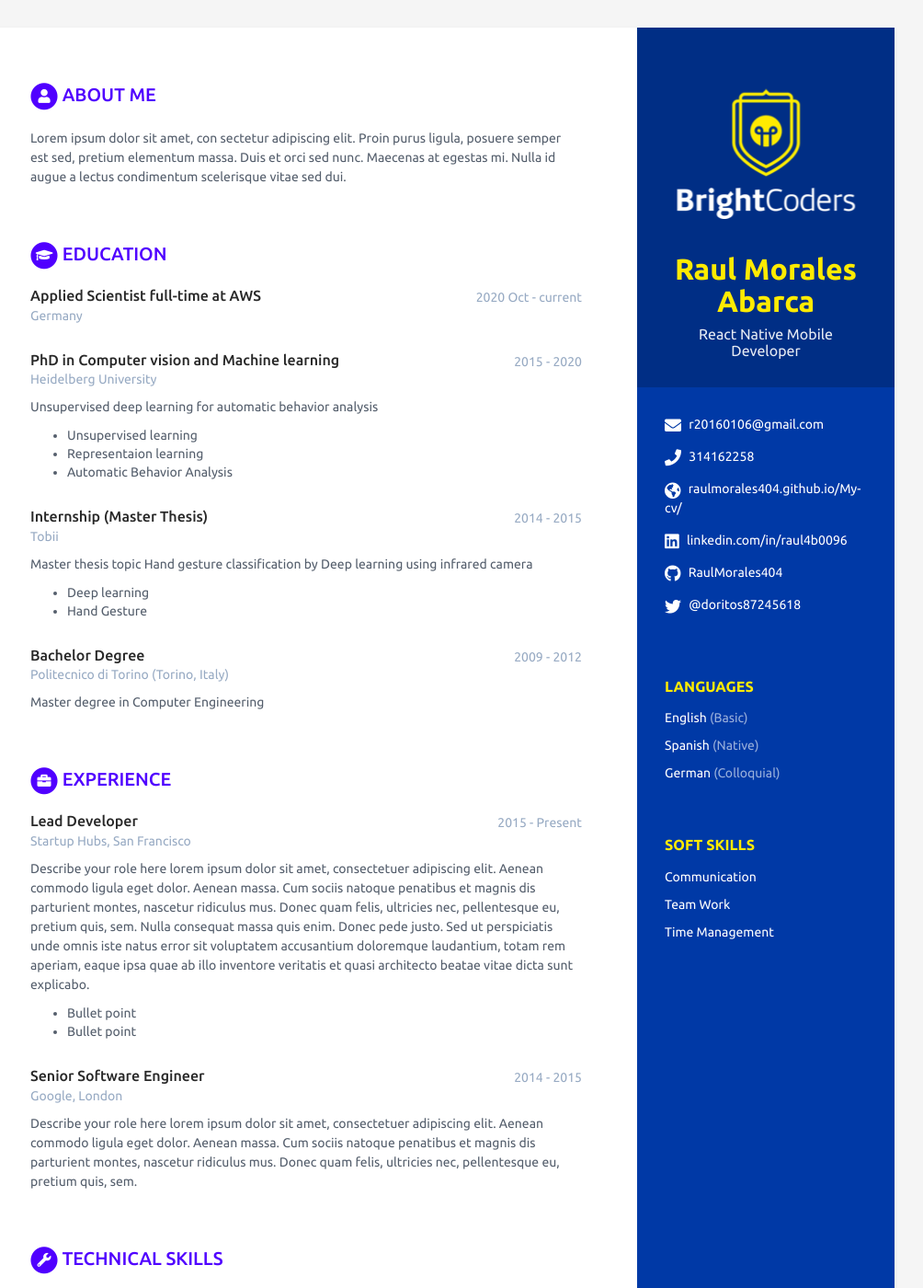
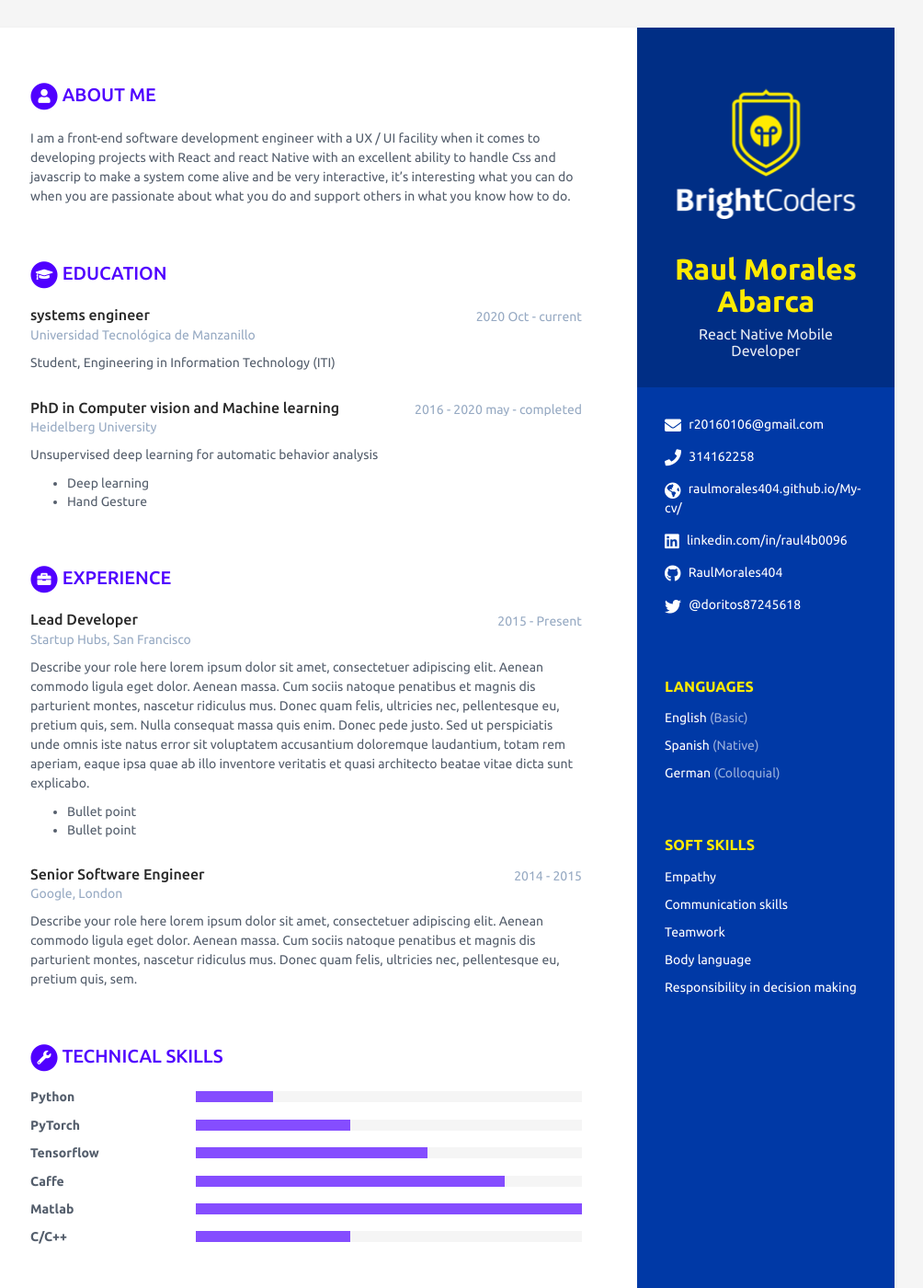
Before and after one commit to BC-MAY-21-RN/scorecard-RaulMorales404, a Jekyll site: the page built from index.html, in a window 1280 px wide and 1400 px high. Shown: the whole window at 92% size, without its empty margins (167-1171 px from the left). Built offline with Jekyll 4.4.1, drawn with Linux system fonts in a browser that asks for light colours.

Commit message:
add university
 add university

```diff
--- a/_data/data.yml
+++ b/_data/data.yml
@@ -36,52 +36,43 @@ sidebar:
       level: Colloquial
 # Registra aquí tus soft skills. Agrega o elimina según sea necesario
   interests:
-    - item: Communication
+    - item: Empathy
       link: # dejar en blanco
 
-    - item: Team Work
+    - item: Communication skills
       link: # dejar en blanco
 
-    - item: Time Management
+    - item: Teamwork
+      link: # dejar en blanco
+
+    - item: Body language
+      link: # dejar en blanco
+
+    - item: Responsibility in decision making
       link: # dejar en blanco
 
 # Registra aquí un resumen de tu perfil
 career-profile:
   title: About Me # NO MODIFICAR
   summary: |
-    Lorem ipsum dolor sit amet, con sectetur adipiscing elit. Proin purus ligula, posuere semper est sed, pretium elementum massa. Duis et orci sed nunc. Maecenas at egestas mi. Nulla id augue a lectus condimentum scelerisque vitae sed dui.
+    I am a front-end software development engineer with a UX / UI facility when it comes to developing projects with React and react Native with an excellent ability to handle Css and javascrip to make a system come alive and be very interactive, it's interesting what you can do when you are passionate about what you do and support others in what you know how to do.
 
 # Registra aquí tus estudios. Agrega o elimina según sea necesario
 educationcomplete:
-  - degree: Applied Scientist full-time at AWS
-    university: Germany
+  - degree: systems engineer
+    university: Universidad Tecnológica de Manzanillo
     time: 2020 Oct - current
     details: |
+     Student, Engineering in Information Technology (ITI)
 
   - degree: PhD in Computer vision and Machine learning
     university: Heidelberg University
-    time: 2015 - 2020
+    time: 2016 - 2020 may - completed
     details: |
       Unsupervised deep learning for automatic behavior analysis
 
-        - Unsupervised learning
-        - Representaion learning
-        - Automatic Behavior Analysis
-
-  - degree: Internship (Master Thesis)
-    university: Tobii
-    time: 2014 - 2015
-    details: |
-      Master thesis topic Hand gesture classification by Deep learning using infrared camera
-
         - Deep learning
         - Hand Gesture
-
-  - degree: Bachelor Degree
-    university: Politecnico di Torino (Torino, Italy)
-    time: 2009 - 2012
-    details: |
-      Master degree in Computer Engineering
 
 # Registra aquí tu experiencia. Agrega o elimina según sea necesario
 experiences:
```
